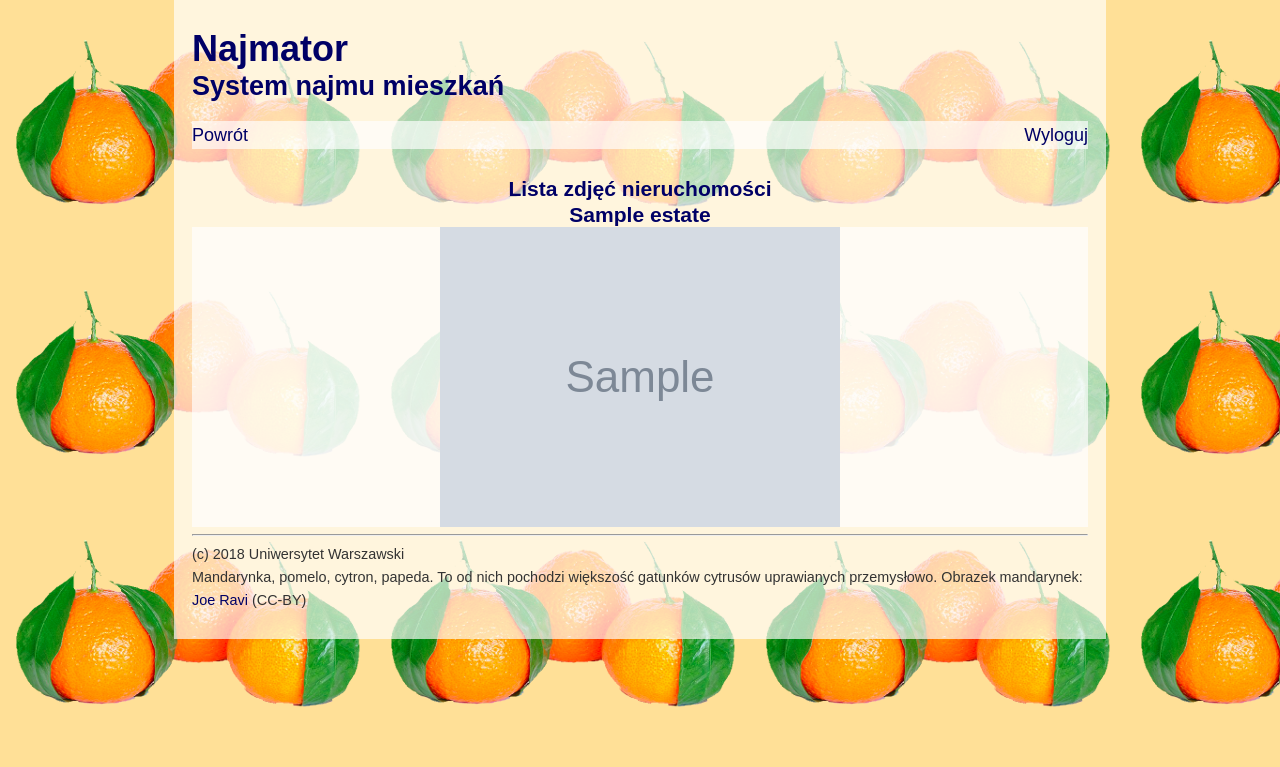
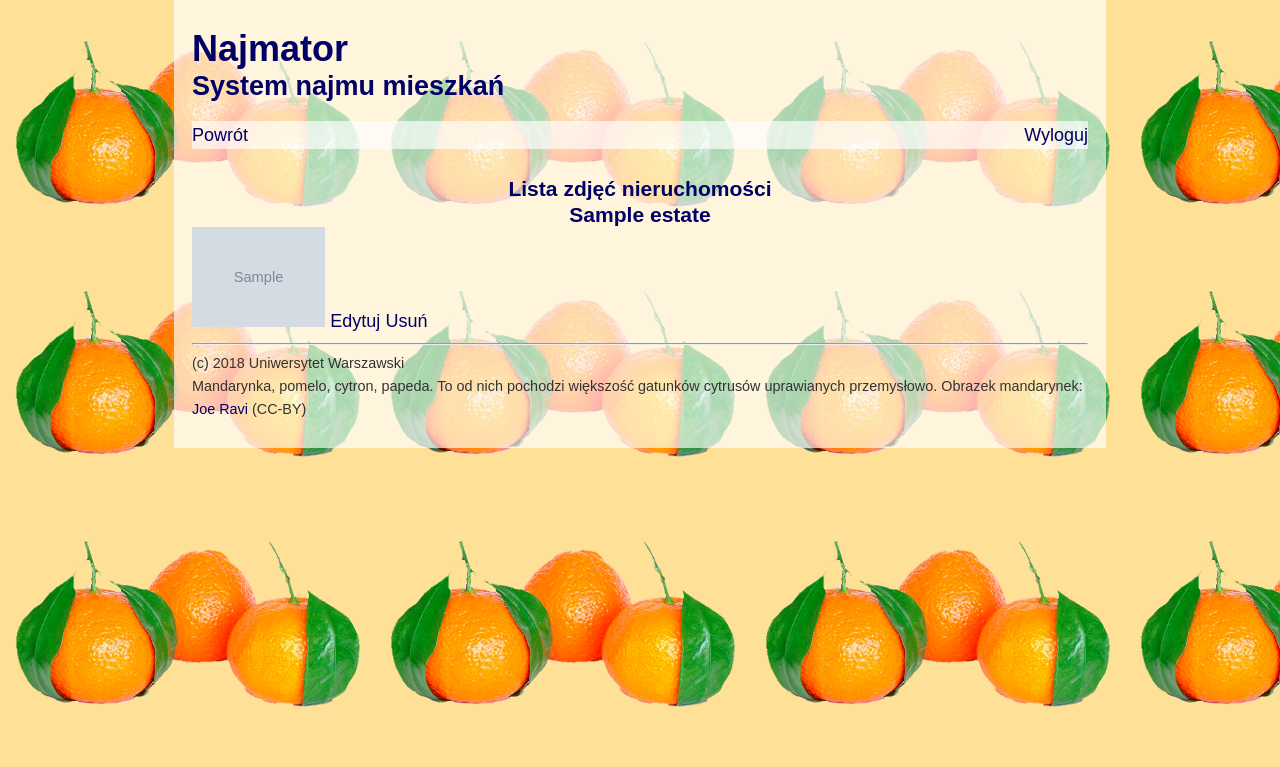
Before and after one commit to tn370413/najmator, a Django app: page /system/photo_list/1/ in a window 1280 px wide. Shown: the top 767 px of the page. Run offline with Django 3.2, Linux system fonts and the light colour scheme; a user stored in the database is signed in; tables that the repository leaves empty hold one stand-in row (values such as "Sample post"); grey boxes marked "Sample" are stand-in pictures.

Commit message:
dodane linki do usuwania i edycji

```diff
--- a/system_wynajmu/templates/strona_listy_zdjec.html
+++ b/system_wynajmu/templates/strona_listy_zdjec.html
@@ -26,11 +26,18 @@
 {% endblock %}
 
 {% block main %}
-    <div class="estate_page_main_div">
+        <div class="photos_super_div2">
         {% for photo in photos %}
-            <img src="{{photo.photograph.url}}" alt="{{photo.photograph.url}}" />
+            <div class="photo">
+                <img src="{{photo.photograph.url}}" alt="{{photo.photograph.filename}}" height="100" />
+
+                <a href="{% url 'system:photo_edit_page' photo.id%}">Edytuj</a>
+                <a href="{% url 'system:photo_delete' photo.id %}">Usuń</a>
+            </div>
+
         {% endfor %}
-    </div>
+        </div>
+
 
 {% endblock %}
 
--- a/system_wynajmu/urls.py
+++ b/system_wynajmu/urls.py
@@ -14,7 +14,9 @@ urlpatterns = [
     url('delete_contract/', views.delete_contract, name='delete_contract'),
     path('delete_estate/<int:estate_id>/', views.delete_estate, name='delete_estate'),
     path('photo_upload/<int:estate_id>/', views.photo_form_upload, name='photo_upload'),
-    path('photo_list/<int:estate_id>/', views.photo_list, name='photo_list')
+    path('photo_list/<int:estate_id>/', views.photo_list, name='photo_list'),
+    path('photo_delete/<int:photo_id>/', views.photo_delete, name='photo_delete'),
+    path('photo_edit_page/<int:photo_id>/', views.photo_edit_page, name='photo_edit_page')
 ]
 
 if settings.DEBUG:
--- a/system_wynajmu/views.py
+++ b/system_wynajmu/views.py
@@ -129,3 +129,13 @@ def photo_list(request, estate_id):
         return HttpResponse("aby zobaczyć stronę nieruchomości musisz być jej właścicielem")
     photos = Photograph.objects.all().filter(estate_id = estate)
     return render(request, "strona_listy_zdjec.html", {'photos': photos, 'estate' : estate})
+
+
+@login_required
+def photo_delete(request, photo_id):
+    photo = get_object_or_404(Photograph, id=photo_id)
+    estate = photo.estate_id
+    if estate.user_id != request.user:
+        return HttpResponse("aby usunąć zdjęcie nieruchomości musisz być jej właścicielem")
+    photo.delete()
+    return HttpResponseRedirect(reverse('system:photo_list', args=[estate.id]))
```
